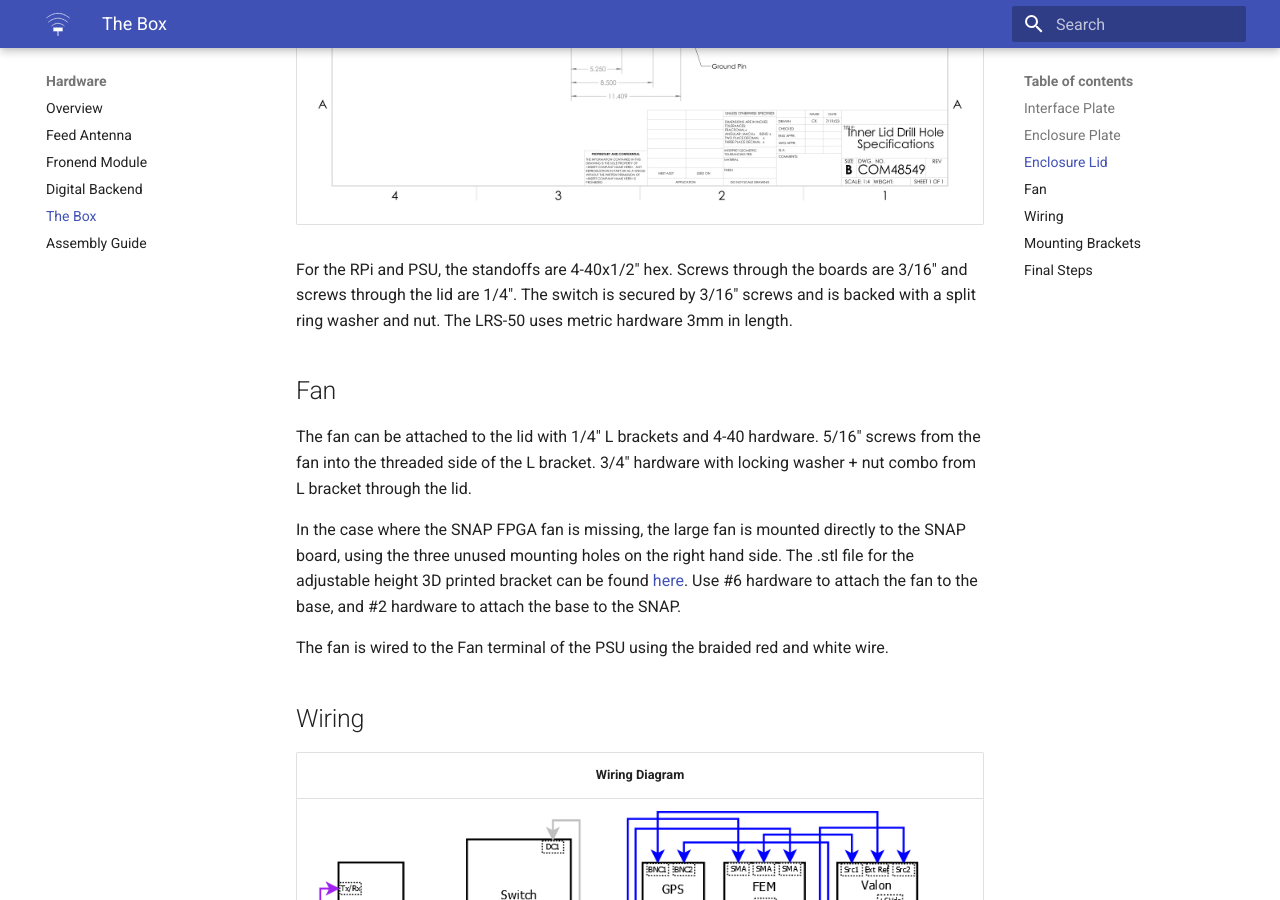
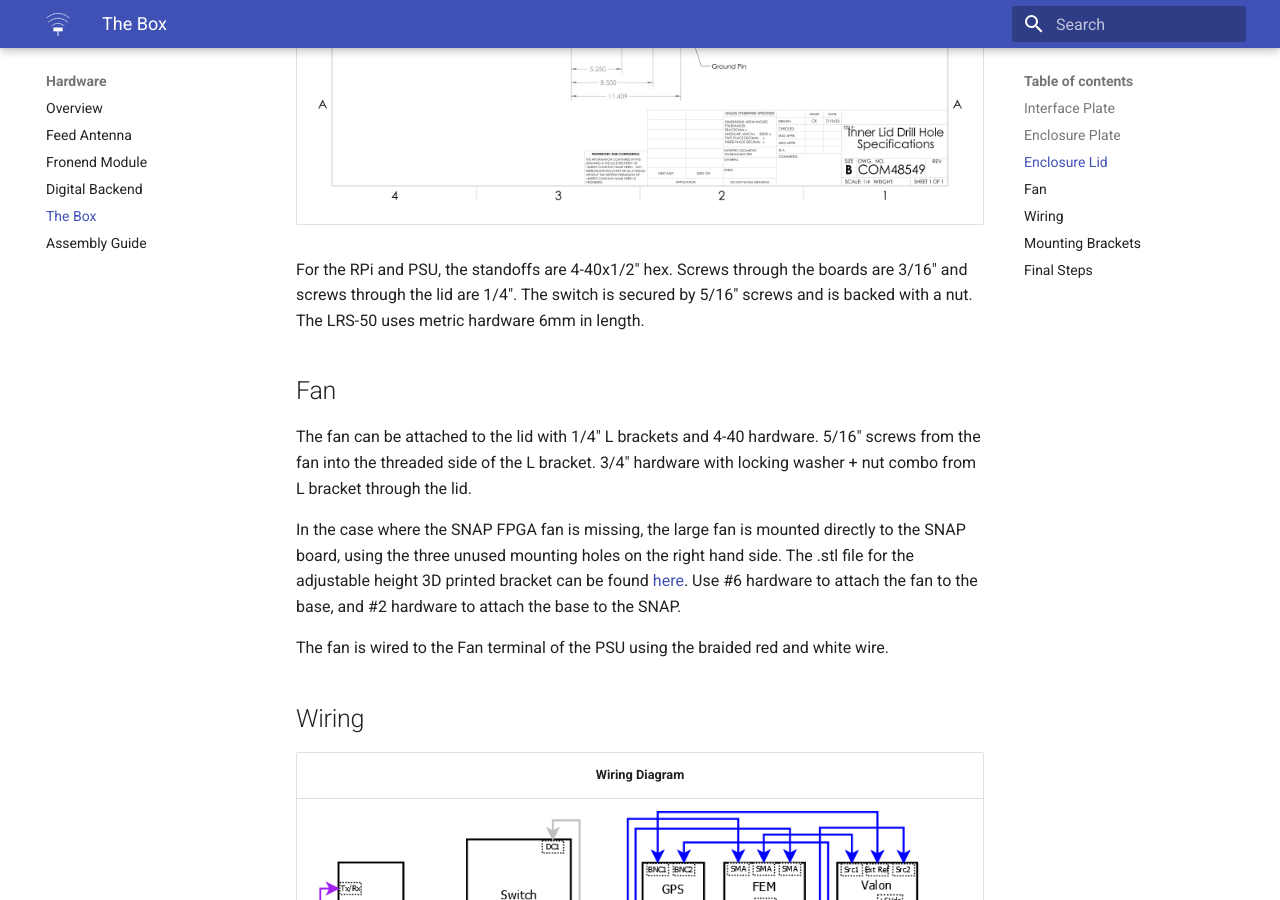
Before and after one commit to courtneyjkeeler/grex-telescope.github.io, an MkDocs documentation site: the page built from docs/hardware/box.md, in a window 1280 px wide and 900 px high, scrolled down 7108 px. Built offline with MkDocs 1.6.1 and Material for MkDocs 9.7.7, drawn with Linux system fonts in a browser that asks for light colours.

Commit message:
Update box.md
Fixed errors in hardware descriptions for box lid

```diff
--- a/docs/hardware/box.md
+++ b/docs/hardware/box.md
@@ -135,8 +135,8 @@ precise measurements can be made from the inner wall of the lid edge.
 
 For the RPi and PSU, the standoffs are 4-40x1/2" hex. Screws through the boards
 are 3/16" and screws through the lid are 1/4". The switch is secured by
-3/16" screws and is backed with a split ring washer and nut. The LRS-50 uses
-metric hardware 3mm in length.
+5/16" screws and is backed with a nut. The LRS-50 uses
+metric hardware 6mm in length.
 
 ## Fan
 
```
